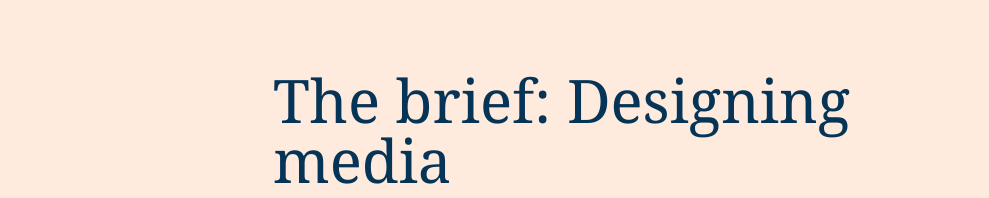
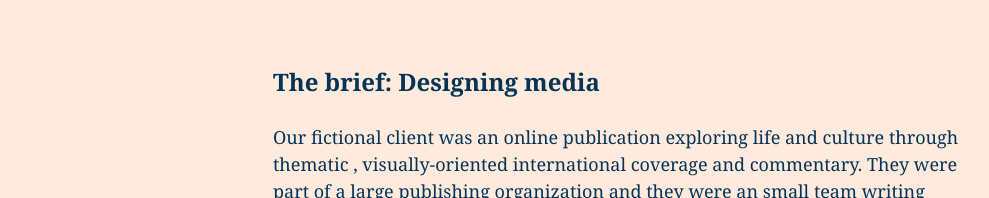
Before and after one commit to dmateobuitrago/portfolio, a Next.js app: page /work/1 in a window 1280 px wide. Shown: the part 754-952 px from the top of the page, without its empty margins (137-1126 px from the left). Built offline with nearby package versions, Linux system fonts and the light colour scheme; a web font is replaced by a local one.

Commit message:
change title

```diff
--- a/components/project/TitleAndText.js
+++ b/components/project/TitleAndText.js
@@ -38,7 +38,7 @@ class TitleAndText extends React.Component{
             <OneBigColumn>
                 <GridBlock col="0" colMedium="2"></GridBlock>
                 <GridBlock col="8" colMedium="6" padding>
-                    <Typography type="huge" dark>{this.props.title}</Typography>
+                    <Typography type="subtitle" dark bold>{this.props.title}</Typography>
                 </GridBlock>
                 <GridBlock col="0" colMedium="2"></GridBlock>
                 <GridBlock col="8" colMedium="6" padding>
```
